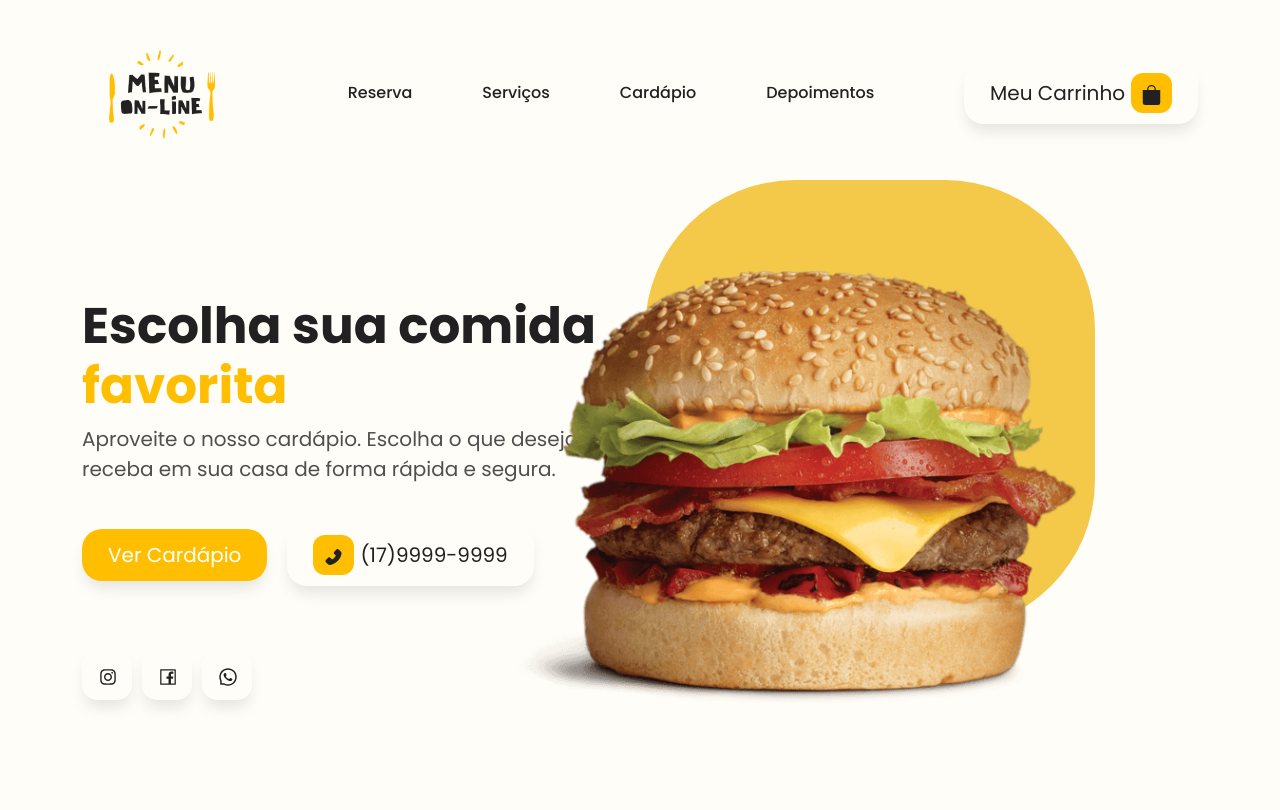
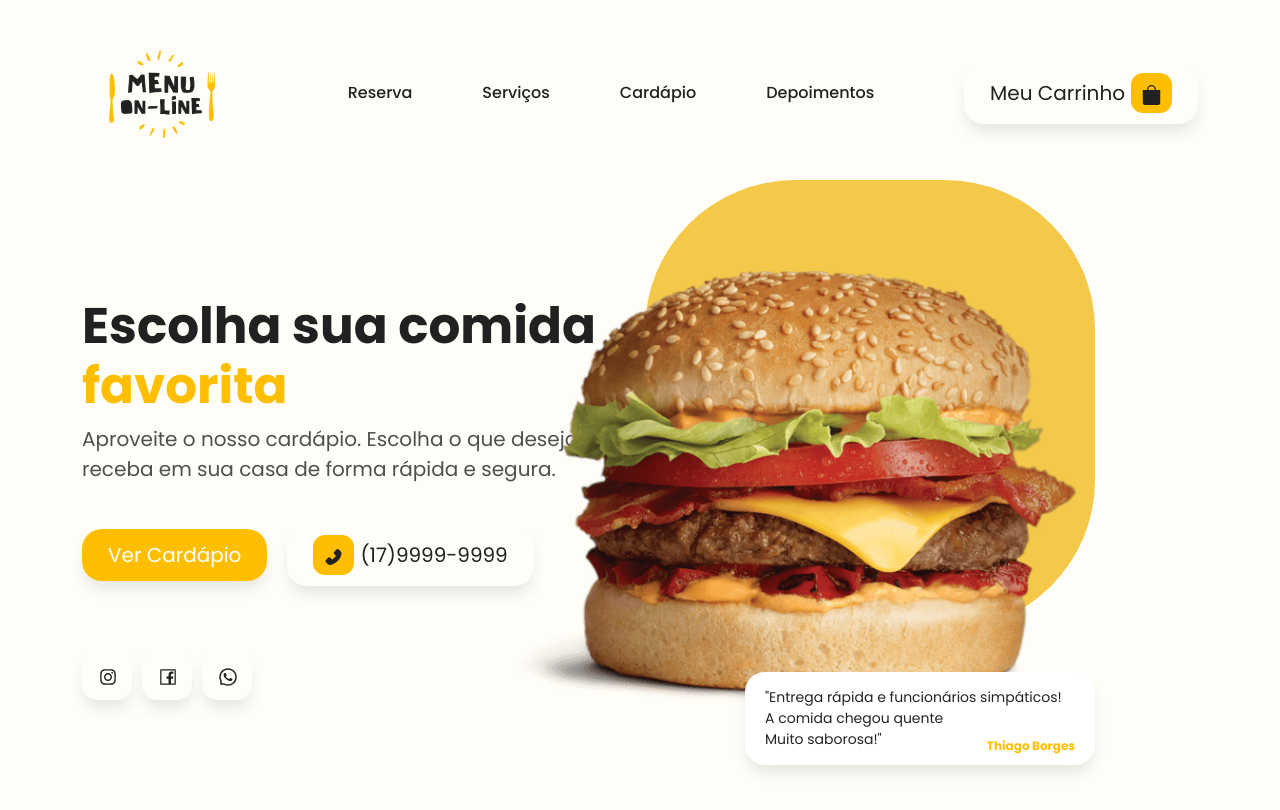
Before and after one commit to brennerpaiva/restaurant, a Next.js app: page / in a window 1280 px wide. Shown: the top 810 px of the page. Built offline with nearby package versions, Linux system fonts and the light colour scheme.

Commit message:
feat: create feedback card in the  headline component

```diff
--- a/src/app/components/header/Header.tsx
+++ b/src/app/components/header/Header.tsx
@@ -1,4 +1,4 @@
-import "./header.css";
+import "./header.modules.css";
 import { Container, Nav, Button } from "react-bootstrap";
 import Link from "next/link";
 import Image from "next/image";
--- a/src/app/components/headline/Headline.tsx
+++ b/src/app/components/headline/Headline.tsx
@@ -1,4 +1,4 @@
-import "./headline.css";
+import "./headline.modules.css";
 import {
   AiFillPhone,
   AiOutlineInstagram,
@@ -48,6 +48,14 @@ export default function Headline() {
               <div className="d-flex img-banner">
                 <img src="/burguer.png" alt="hamburguer" />
               </div>
+              <div className="card card-case">
+                "Entrega rápida e funcionários simpáticos!
+                <br /> A comida chegou quente <br />
+                Muito saborosa!"
+                <span className="card-case-name">
+                  <strong>Thiago Borges</strong>
+                </span>
+              </div>
             </div>
           </div>
         </div>
--- a/src/app/components/headline/headline.css
+++ b/src/app/components/headline/headline.modules.css
@@ -84,3 +84,24 @@
   top: 90px;
   right: 15px;
 }
+
+.card-case {
+  border-radius: 20px;
+  padding: 15px 20px;
+  font-size: 20px;
+  box-shadow: 0px 10px 15px -3px rgba(0, 0, 0, 0.1) !important;
+  border: none;
+  width: 350px;
+  font-size: 14px;
+  position: absolute;
+  right: 0;
+  bottom: -135px;
+}
+
+.card-case-name {
+  position: absolute;
+  font-size: 12px;
+  color: var(--color-primary);
+  right: 20px;
+  bottom: 10px;
+}
```
Also changed, not shown: src/app/components/header/header.modules.css (renamed from src/app/components/header/header.css).
